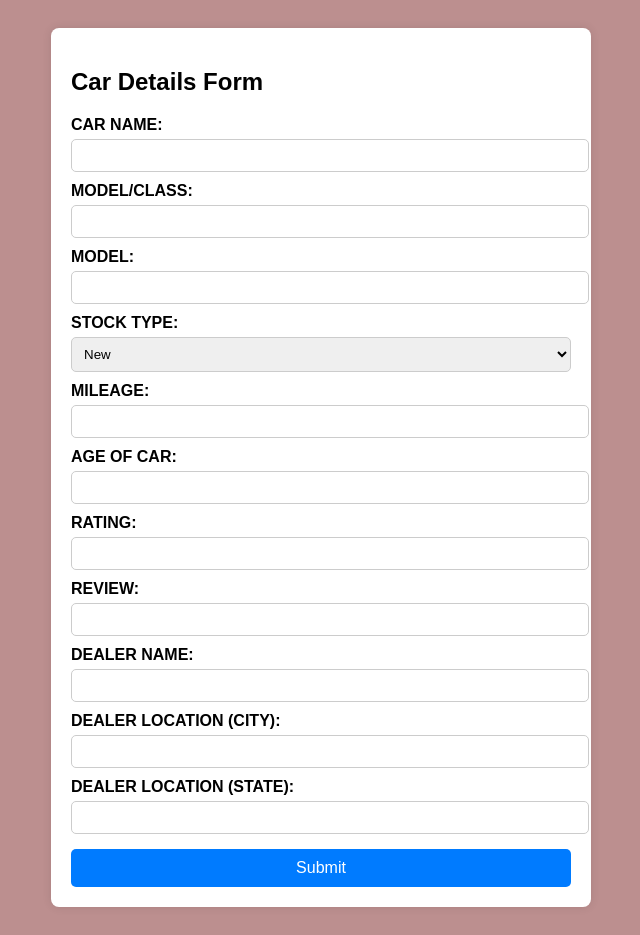
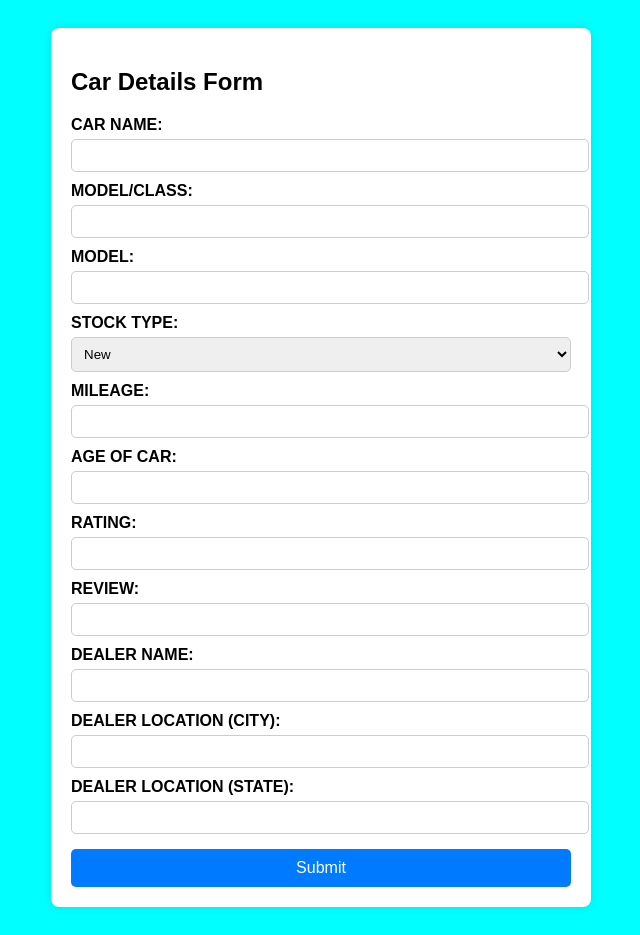
Before and after one commit to akshatsharma2407/GMC_motors, a Flask app: page / in a window 1280 px wide. Shown: the whole page, without its empty margins (319-959 px from the left). Run offline with Flask 3, Linux system fonts and the light colour scheme; parts of the project's set-up code (start-up, migrations or seed data) failed here and were passed over.

Commit message:
add cd workflow

```diff
--- a/flask_app/templates/index.html
+++ b/flask_app/templates/index.html
@@ -7,7 +7,7 @@
     <style>
         body {
             font-family: Arial, sans-serif;
-            background-color: rosybrown;
+            background-color: aqua;
             padding: 20px;
         }
         form {
```
Also changed, not shown: .github/workflows/ci.yaml.
